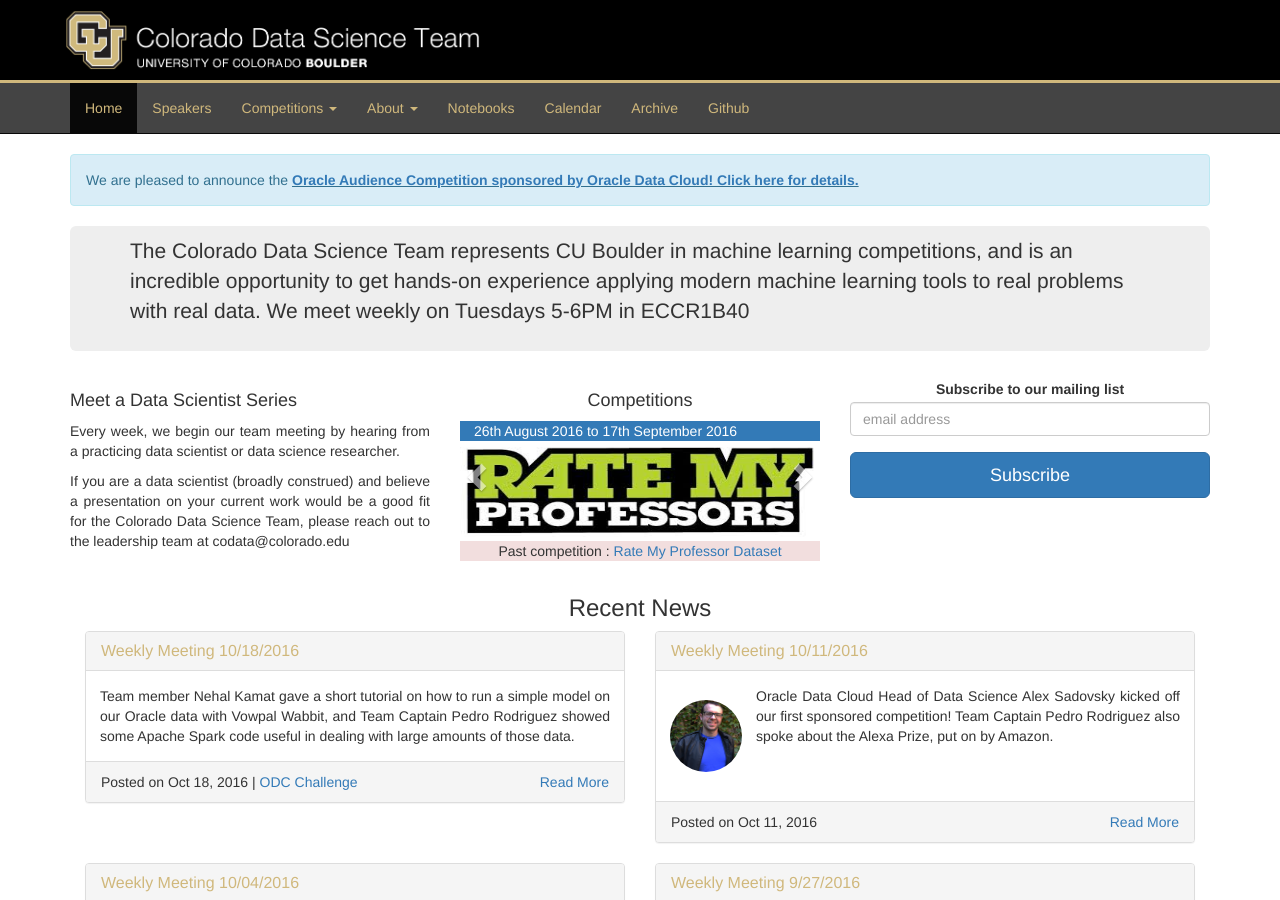
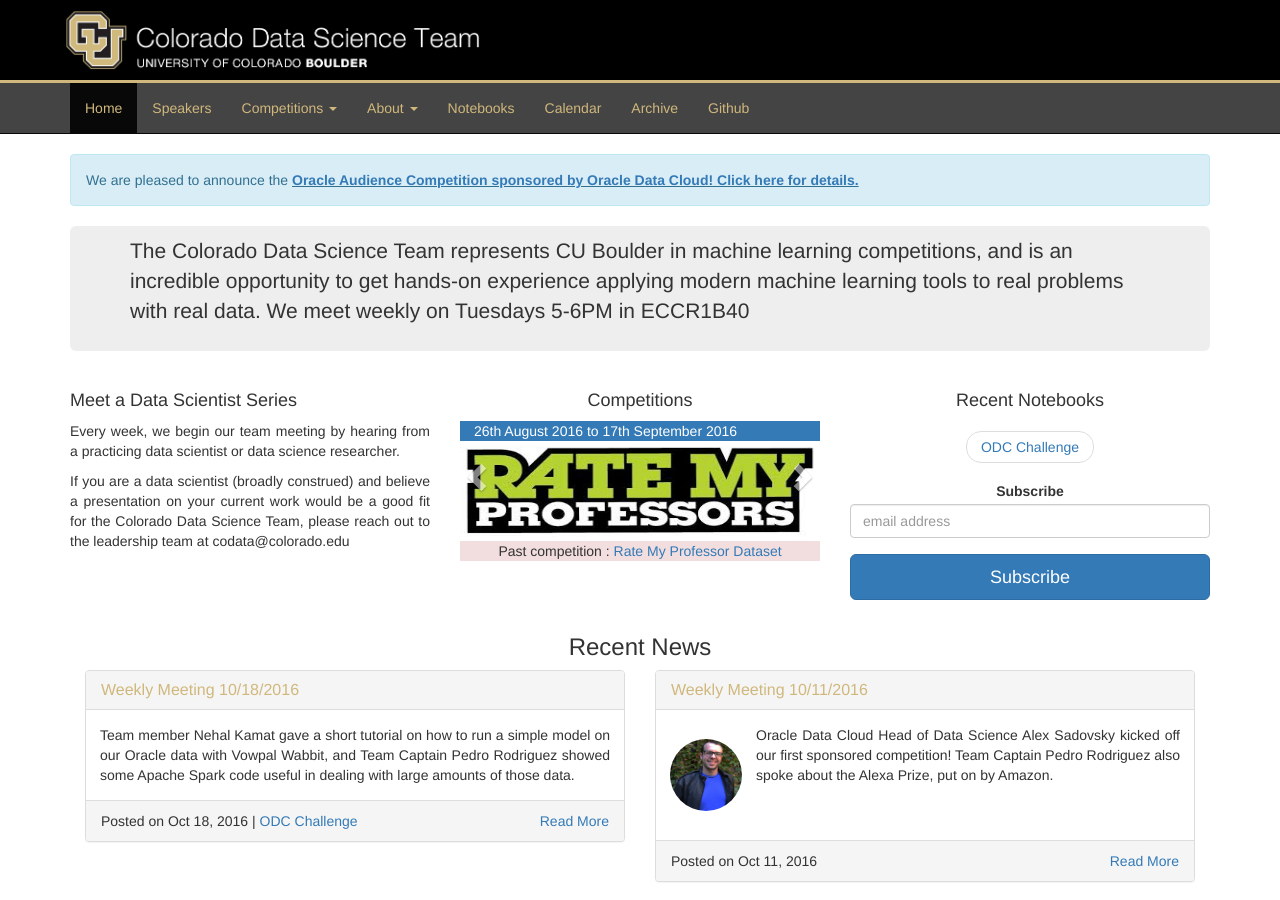
Before and after one commit to CoDataScience/codatascience.github.io, a Jekyll site: the page built from index.html, in a window 1280 px wide and 900 px high. Built offline with Jekyll 4.4.1, drawn with Linux system fonts in a browser that asks for light colours; the list of posts is cut into pages by our own code; comment, search, counter and statistics services are not loaded.

Commit message:
added recent notebooks

```diff
--- a/index.html
+++ b/index.html
@@ -14,6 +14,9 @@
     link: 2016/08/26/first-team-meeting.html
     competition: Past
     start_end_date: 26th August 2016 to 17th September 2016
+recentNotebooks:
+  - name: ODC Challenge
+    link: 'http://mybinder.org/repo/neka7449/odc-challenge'
 ---
 
 <div class="row">
@@ -86,7 +89,16 @@
   </div>
 
   <div class="col-md-4 col-sm-4 col-xs-4">
-    <center>
+  <center>
+    <center><h4>Recent Notebooks</h4></center>
+
+    {% if page.recentNotebooks %}
+      {% for info in page.recentNotebooks %}
+      <ul class="pager">
+        <li class="active"><a href="{{ info.link }}"> {{info.name}} </a></li>
+      </ul>
+      {% endfor %}
+    {% endif %}
     <!-- Begin MailChimp Signup Form -->
   <link href="//cdn-images.mailchimp.com/embedcode/slim-10_7.css" rel="stylesheet" type="text/css">
   <style type="text/css">
@@ -97,7 +109,7 @@
   <div id="mc_embed_signup">
   <form action="//gitub.us14.list-manage.com/subscribe/post?u=bdb5f790dc5db01b13ba0b7e5&amp;id=acfbcbddec" method=" post" id="mc-embedded-subscribe-form" name="mc-embedded-subscribe-form" class="validate" target="_blank"   novalidate>
       <div id="mc_embed_signup_scroll">
-  	<label for="mce-EMAIL">Subscribe to our mailing list</label>
+  	<center><label for="mce-EMAIL">Subscribe</label></center>
   	<input type="email" value="" name="EMAIL" class="form-control" id="mce-EMAIL" placeholder="email address"  required>
       <!-- real people should not fill this in and expect good things - do not remove this or risk form bot signups -->
       <div style="position: absolute; left: -5000px;" aria-hidden="true"><input type="text" name="  b_bdb5f790dc5db01b13ba0b7e5_acfbcbddec" tabindex="-1" value=""></div>
```
